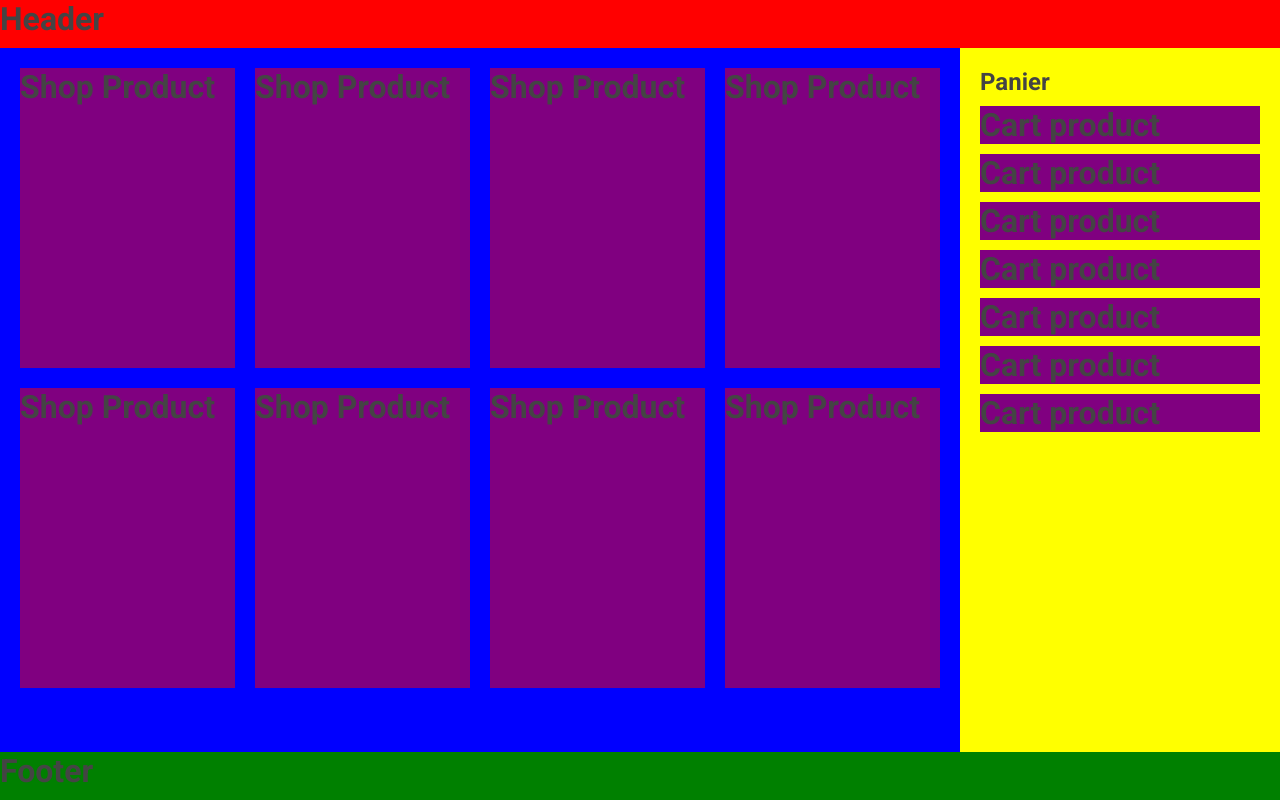
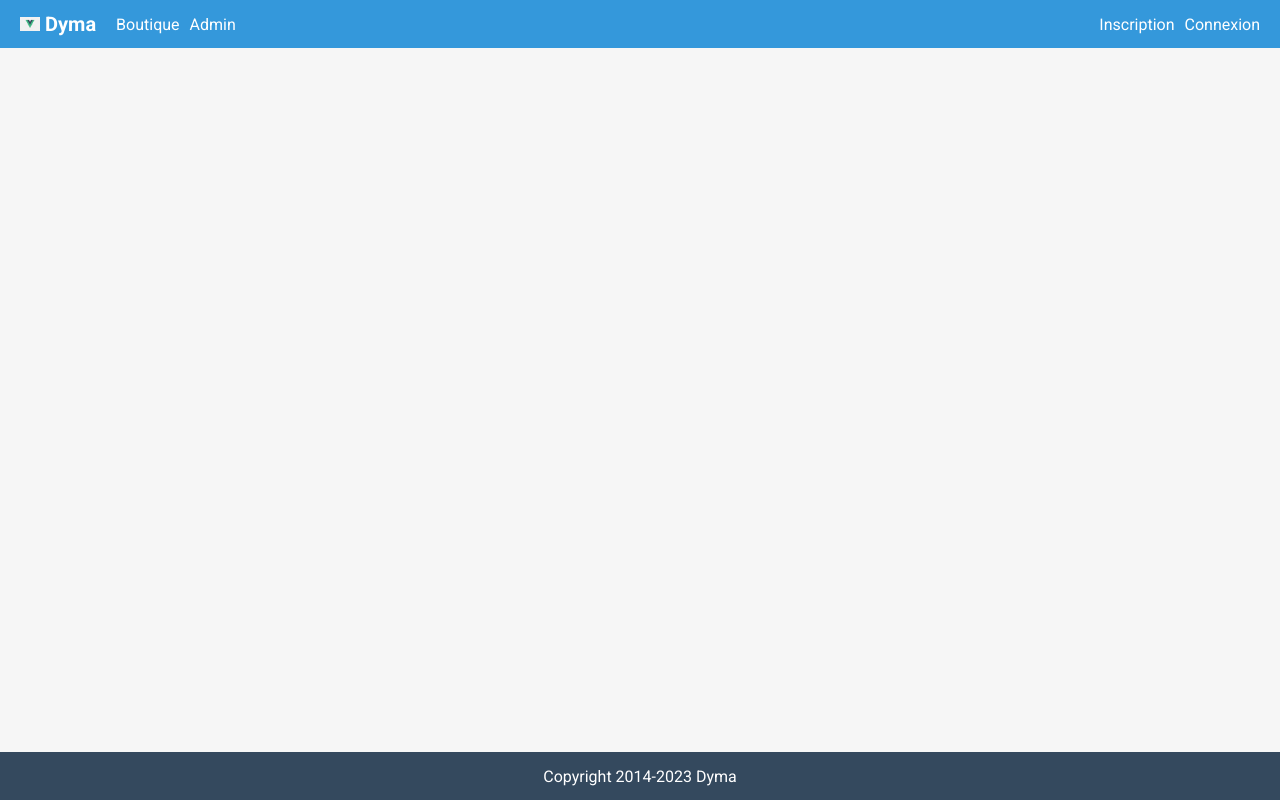
Before and after one commit to DDLH-92/Boutique, a Vue app: page / in a window 1280 px wide. Built offline with nearby package versions, Linux system fonts and the light colour scheme.

Commit message:
put style on header & footer

```diff
--- a/src/App.vue
+++ b/src/App.vue
@@ -8,8 +8,8 @@
 <template>
   <div class="app-container">
     <TheHeader class="header b1"/>
-    <Shop class="shop b2"/>
-    <Cart class="cart b3"/>
+    <!-- <Shop class="shop b2"/>
+    <Cart class="cart b3"/> -->
     <TheFooter class="footer b4"/>
   </div>
 </template>
--- a/src/assets/base.scss
+++ b/src/assets/base.scss
@@ -7,6 +7,7 @@
   --success-2:#2ecc71;
   --gray-1:#f6f6f6;
   --gray-2:#ddd;
+  --gray-3: #34495e;
   --text-color:#444;
   --white: #fff;
   --text-primary-color:#ffffff;
@@ -68,7 +69,7 @@
   justify-content: center;
 }
 
-.align-items {
+.align-items-center {
   align-items: center;
 }
 
@@ -90,7 +91,20 @@
   padding: 30px;
 }
 
+.px-20 {
+  padding-left: 20px;
+  padding-right: 20px;
+}
+
 //margin
+
+.mr-10 {
+  margin-right: 10px;
+}
+
+.mr-20 {
+  margin-right: 20px;
+}
 
 .mb-10 {
 margin-bottom: 10px;
--- a/src/components/Footer.vue
+++ b/src/components/Footer.vue
@@ -1,9 +1,14 @@
 <script setup lang="ts"></script>
 
 <template>
-  <footer>
-    <h1>Footer</h1>
+  <footer class="d-flex flex-row justify-content-center align-items-center">
+    <p>Copyright 2014-2023 Dyma</p>
   </footer>
 </template>
 
-<style lang="scss" scoped></style>
+<style lang="scss" scoped>
+  footer {
+    background-color: var(--gray-3);
+    color: var(--text-primary-color);
+  }
+</style>
--- a/src/components/Header.vue
+++ b/src/components/Header.vue
@@ -1,9 +1,43 @@
 <script setup lang="ts"></script>
 
 <template>
-  <header>
-    <h1>Header</h1>
+  <header class="px-20 d-flex flex-row align-items-center">
+    <a href="#" class="d-flex flex-row align-items-center mr-20">
+      <img src="../assets/vue-transparent.png" />
+      <span class="logo">Dyma</span>
+    </a>
+    <ul class="d-flex flex-row flex-fill">
+      <li class="mr-10">
+        <a href="#">Boutique</a>
+      </li>
+      <li>
+        <a href="#">Admin</a>
+      </li>
+    </ul>
+    <ul class="d-flex flex-row">
+      <li class="mr-10">
+        <a href="#">Inscription</a>
+      </li>
+      <li>
+        <a href="#">Connexion</a>
+      </li>
+    </ul>
   </header>
 </template>
 
-<style lang="scss" scoped></style>
+<style lang="scss" scoped>
+header {
+  background-color: var(--primary-1);
+  a {
+    color: var(--text-primary-color);
+    img {
+      width: 20px;
+      margin-right: 5px;
+    }
+    .logo {
+      font-weight: 700;
+      font-size: 20px;
+    }
+  }
+}
+</style>
```
Also changed, not shown: src/assets/vue-transparent.png (added).
